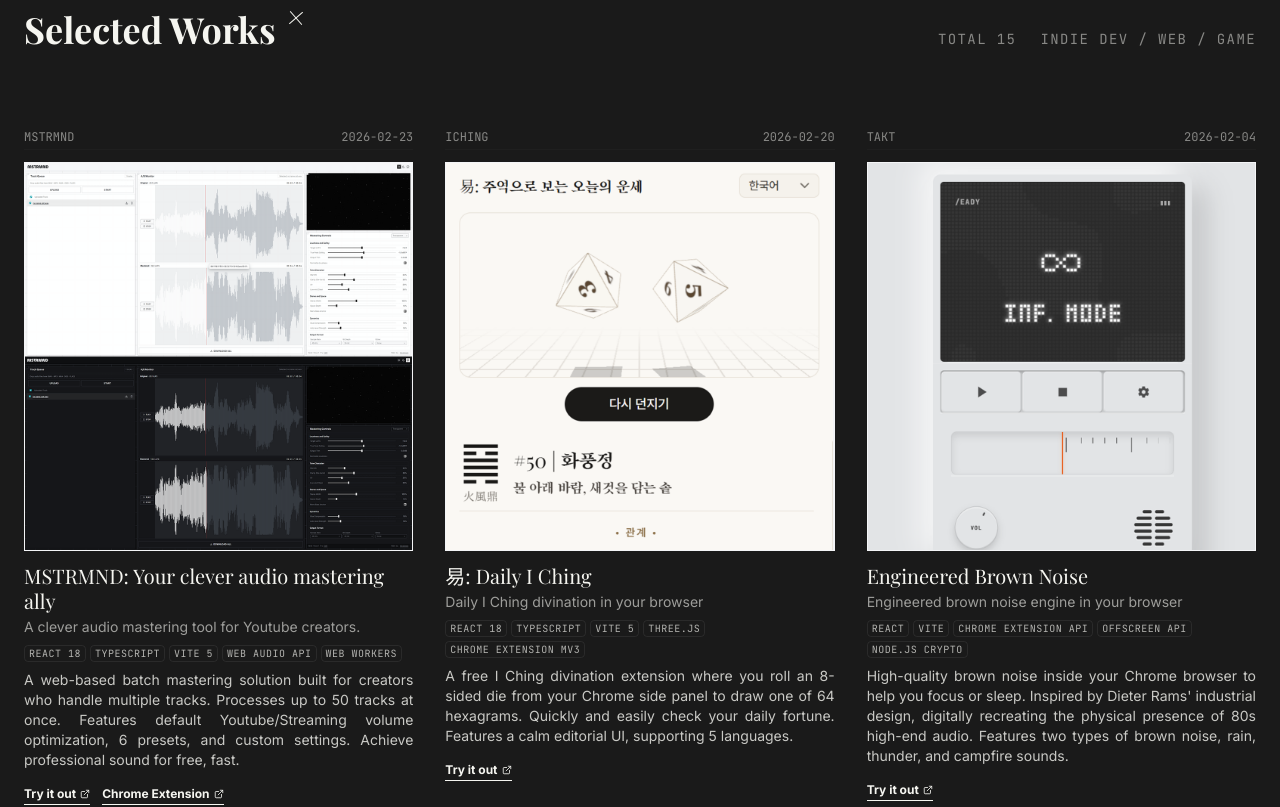
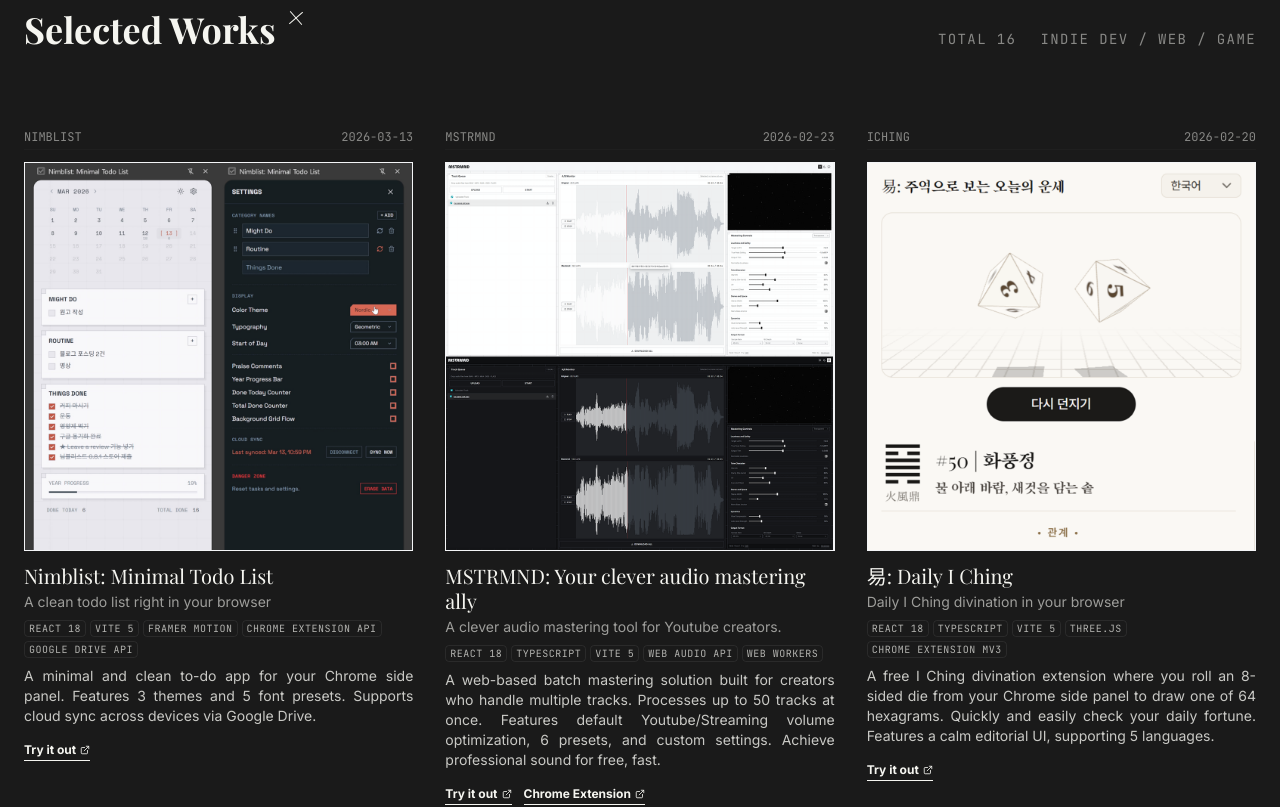
Before and after one commit to heavyrain39/portfolio, a Next.js app: page /portfolio/ in a window 1280 px wide. Shown: the part 880-1687 px from the top of the page. Built offline with nearby package versions, Linux system fonts and the light colour scheme; a web font is replaced by a local one.

Commit message:
님블리스트 추가

```diff
--- a/data/content.ts
+++ b/data/content.ts
@@ -35,6 +35,22 @@
 };
 
 export const projects: Project[] = [
+    {
+        id: "nimblist",
+        title: "Nimblist: Minimal Todo List",
+        enTitle: "Nimblist: Minimal Todo List",
+        lastUpdated: "2026-03-13",
+        concept: "내 브라우저에 들어온 깔끔한 투두 리스트",
+        enConcept: "A clean todo list right in your browser",
+        description: "크롬 사이드 패널에서 빠르고 쾌적하게 접근할 수 있는 미니멀 & 클린 To-do 앱. 3종 테마와 5종 폰트 프리셋 제공. Google Drive를 활용해 기기간 클라우드 동기화 지원.",
+        enDescription: "A minimal and clean to-do app for your Chrome side panel. Features 3 themes and 5 font presets. Supports cloud sync across devices via Google Drive.",
+        techStack: ["React 18", "Vite 5", "Framer Motion", "Chrome Extension API", "Google Drive API"],
+        link: "https://chromewebstore.google.com/detail/nimblist-minimal-todo-lis/pbihcnodidndjaoilckhhpdbcfjoignl",
+        linkText: "사용해 보기",
+        enLinkText: "Try it out",
+        thumbnail: "/portfolio/images/thumbnail_nimblist.png",
+        category: "vibe-coding"
+    },
     {
         id: "mstrmnd",
         title: "마스터마인드",
```
Also changed, not shown: public/images/thumbnail_nimblist.png (added).
